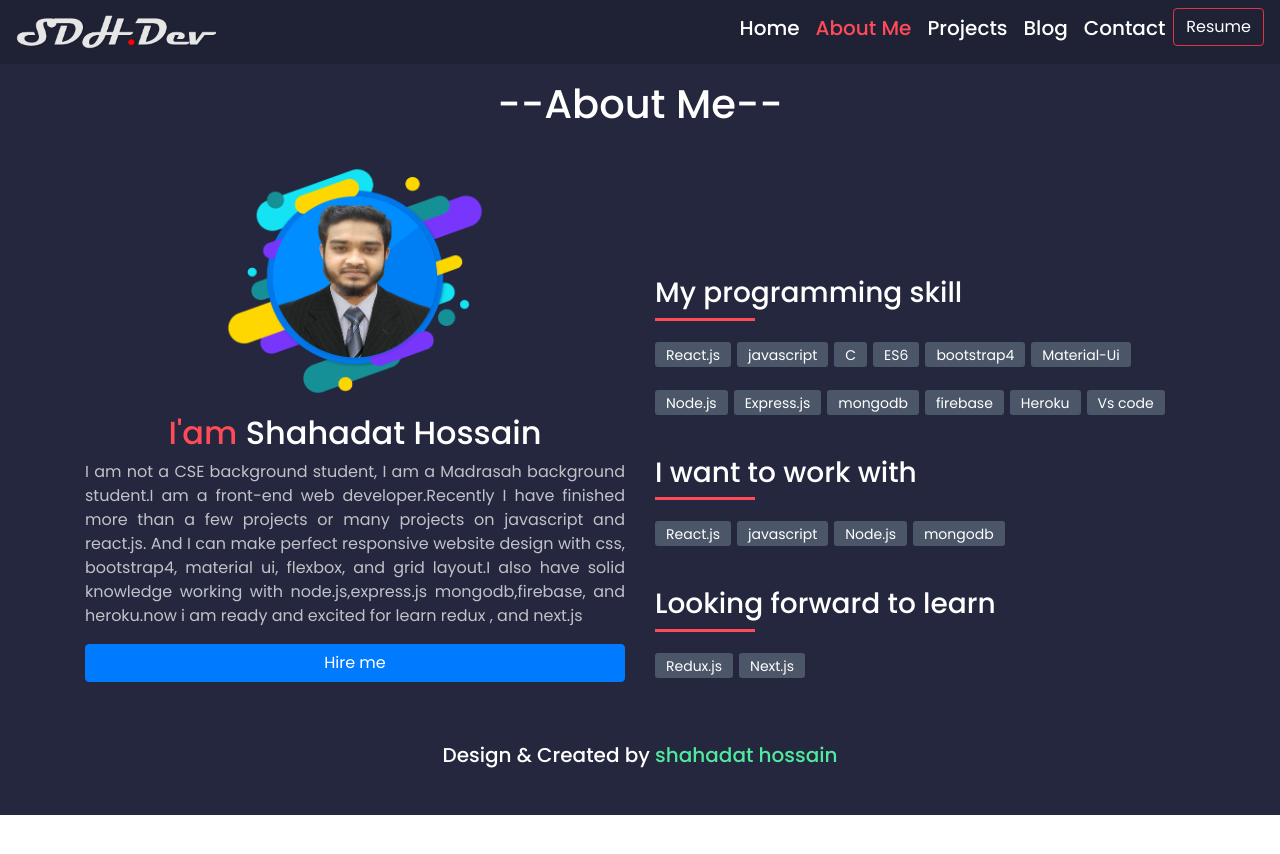
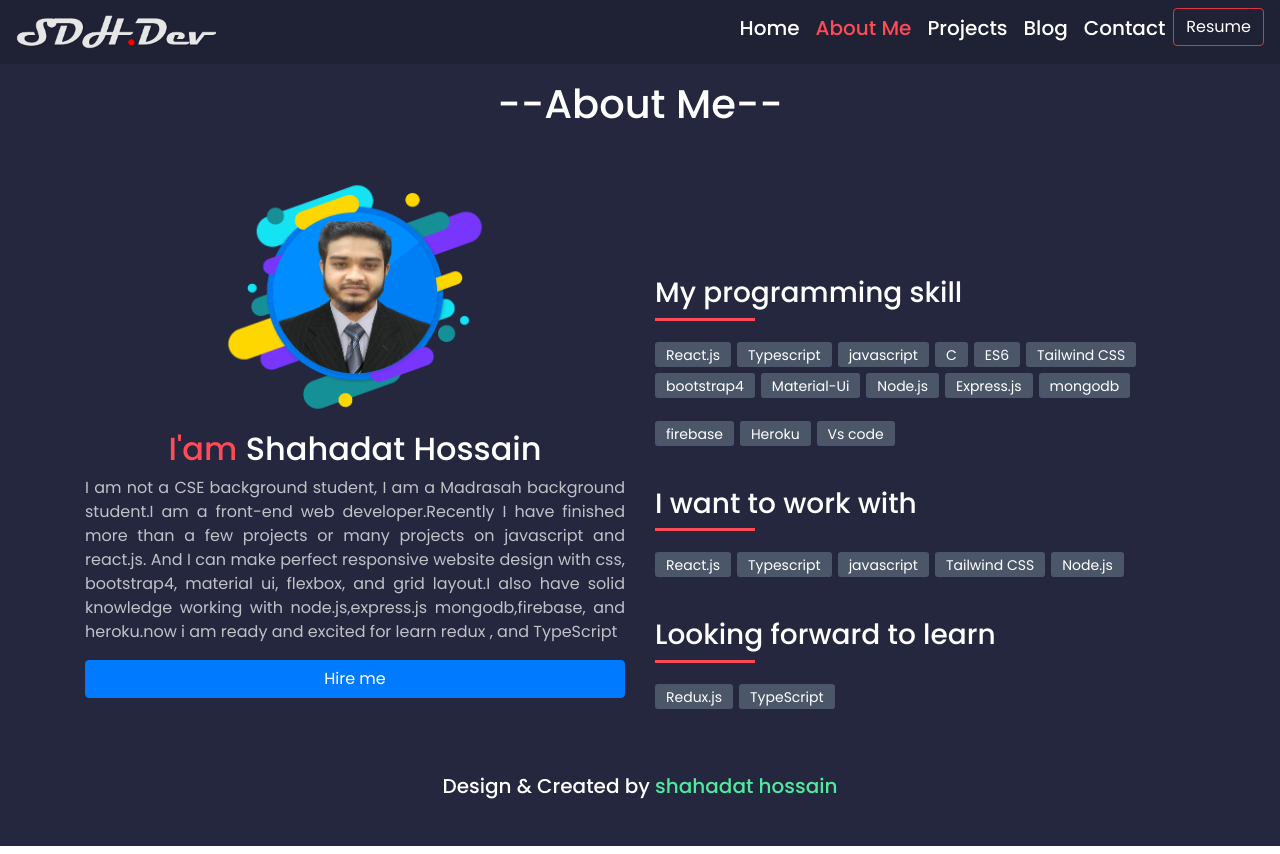
Before and after one commit to shahadat-rgb/my-portfolio, a React (Create React App) app: page /about-me in a window 1280 px wide. Before the commit the page ends 823 px from the top, so only its background shows below. Built offline with nearby package versions, Linux system fonts and the light colour scheme.

Commit message:
portfolio about me section updated

```diff
--- a/src/Component/AboutMyDetails/AboutMyDetails.js
+++ b/src/Component/AboutMyDetails/AboutMyDetails.js
@@ -16,7 +16,7 @@ const AboutMyDetails = () => {
                 <img style={{ width:'50%'}} src={shahadat} alt=""/>
               </div>
               <h2 className='text-white text-center'> <span style={{color:'#ff4a57'}}>I'am</span> Shahadat Hossain</h2>
-             <p style={{color:"#ffffffb7"}} className='mb-3 text-justify'>I am not a CSE background student, I am a Madrasah background student.I am a front-end web developer.Recently I have finished more than a few  projects or many projects on javascript and react.js. And I can make perfect responsive website design with css, bootstrap4, material ui, flexbox, and grid layout.I also have solid knowledge working with node.js,express.js mongodb,firebase, and heroku.now i am ready and excited for learn redux , and next.js</p>
+             <p style={{color:"#ffffffb7"}} className='mb-3 text-justify'>I am not a CSE background student, I am a Madrasah background student.I am a front-end web developer.Recently I have finished more than a few  projects or many projects on javascript and react.js. And I can make perfect responsive website design with css, bootstrap4, material ui, flexbox, and grid layout.I also have solid knowledge working with node.js,express.js mongodb,firebase, and heroku.now i am ready and excited for learn redux , and TypeScript</p>
              <div className="text-center">
              <Link to='contack-us'><button className='btn btn-primary text-center w-100 text-white'>Hire me</button></Link>
              </div>
@@ -26,9 +26,11 @@ const AboutMyDetails = () => {
               <div style={{width:'100px',height:'3px',background:"#ff4a57",marginBottom:"15px"}}></div>
               <div className='technolog'>
                 <span>React.js</span>
+                <span>Typescript</span>
                 <span>javascript</span>
                 <span>C</span>
                 <span>ES6</span>
+                <span>Tailwind CSS</span>
                 <span>bootstrap4</span>
                 <span>Material-Ui</span><br/><br/>
                 <span>Node.js</span>
@@ -43,9 +45,10 @@ const AboutMyDetails = () => {
               <div style={{width:'100px',height:'3px',background:"#ff4a57",marginBottom:"15px"}}></div>
               <div className='technolog'>
                 <span>React.js</span>
+                <span>Typescript</span>
                 <span>javascript</span>
+                <span>Tailwind CSS</span>
                 <span>Node.js</span>
-                 <span>mongodb</span>
                 <br/><br/>
               </div>
 
@@ -53,8 +56,8 @@ const AboutMyDetails = () => {
               <div style={{width:'100px',height:'3px',background:"#ff4a57",marginBottom:"15px"}}></div>
               <div className='technolog'>
               <span>Redux.js</span>
-              <span>Next.js</span>
-                <br/><br/>
+              <span>TypeScript</span>
+              <br/><br/>
               </div>
            </div>
        </div>
--- a/src/Component/Home/AboutMe/AboutMe.js
+++ b/src/Component/Home/AboutMe/AboutMe.js
@@ -14,19 +14,21 @@ const AboutMe = () => {
              <img style={{width:"50%"}} src={shahadat} alt=""/>
              </div>
               <h2 className='text-white text-center'> <span style={{color:'#ff4a57'}}>I'am</span> Shahadat Hossain</h2>
-              <p style={{color:"#ffffffb7"}} className='mb-3 text-justify'>I am not a CSE background student, I am a Madrasah background student.I am a front-end web developer.Recently I have finished more than a few  projects or many projects on javascript and react.js. And I can make perfect responsive website design with css, bootstrap4, material ui, flexbox, and grid layout.I also have solid knowledge working with node.js,express.js mongodb,firebase, and heroku.now i am ready and excited for learn redux , and next.js</p>
+              <p style={{color:"#ffffffb7"}} className='mb-3 text-justify'>I am not a CSE background student, I am a Madrasah background student.I am a front-end web developer.Recently I have finished more than a few  projects or many projects on javascript and react.js. And I can make perfect responsive website design with css, bootstrap4, material ui, flexbox, and grid layout.I also have solid knowledge working with node.js,express.js mongodb,firebase, and heroku.now i am ready and excited for learn redux , and Typescript</p>
              <div className="text-center">
              <Link to='contack-us'><button className='btn btn-primary text-center w-100 text-white'>Hire me</button></Link>
              </div>
            </div>
            <div className="col-md-6" style={{marginTop:"140px"}}>
-             <h3 className='text-white'>My programming skill</h3>
+             <h3 className='text-white'>My Technology skill</h3>
               <div style={{width:'100px',height:'3px',background:"#ff4a57",marginBottom:"15px"}}></div>
               <div className='technolog'>
                 <span>React.js</span>
+                <span>Typescript</span>
                 <span>javascript</span>
                 <span>C</span>
                 <span>ES6</span>
+                <span>Tailwind CSS</span>
                 <span>bootstrap4</span>
                 <span>Material-Ui</span><br/><br/>
                 <span>Node.js</span>
@@ -42,8 +44,9 @@ const AboutMe = () => {
               <div className='technolog'>
                 <span>React.js</span>
                 <span>javascript</span>
+                <span>Typescript</span>
+                <span>Tailwind css</span>
                 <span>Node.js</span>
-                 <span>mongodb</span>
                 <br/><br/>
               </div>
 
@@ -51,7 +54,7 @@ const AboutMe = () => {
               <div style={{width:'100px',height:'3px',background:"#ff4a57",marginBottom:"15px"}}></div>
               <div className='technolog'>
               <span>Redux.js</span>
-              <span>Next.js</span>
+              <span>TypeScript</span>
                 <br/><br/>
               </div>
            </div>
--- a/src/Component/Home/Header/Header.js
+++ b/src/Component/Home/Header/Header.js
@@ -3,7 +3,7 @@ import './Header.css'
 import shahadat from "../../../shahadat.png";
 // import Typical from "react-typical";
 import { FaFacebookSquare, FaGithub, FaLinkedin, FaMedium } from "react-icons/fa";
-import resume from "./Shahadat Hossain Resumi.pdf";
+import resume from "./Shahadat_Hossain_Resumi _updated.pdf";
 import { Link } from "react-router-dom";
 const Header = () => {
   // const expertise = [
@@ -70,7 +70,7 @@ const Header = () => {
               About Me
             </button>
           </Link>
-          <a href={resume} download="Shahadat Hossain Resumi.pdf">
+          <a href={resume} download="Shahadat_Hossain_Resumi _updated.pdf">
             <button className="btn btn-outline-danger text-white pd-4">
                Download CV
             </button>
--- a/src/Component/Home/HeaderNavbar/HeaderNavbar.js
+++ b/src/Component/Home/HeaderNavbar/HeaderNavbar.js
@@ -38,7 +38,7 @@ const HeaderNavbar = () => {
                            <h5> Contact</h5>
                     </Link>
                     </Nav.Link>
-                          <a href="https://drive.google.com/file/d/1HdaM0RmdfXaWW_KmT_DXtYSHy3CLn3dP/view"><button class="btn btn-outline-danger text-white my-2 my-sm-0" type="submit">Resume</button> </a>
+                          <a href="https://drive.google.com/file/d/188PzpRQ0ypsBVeLUUNnQb51ZcvUXf8KA/view?usp=sharing"><button class="btn btn-outline-danger text-white my-2 my-sm-0" type="submit">Resume</button> </a>
                     </Nav>
                 </Navbar.Collapse>
             </Navbar>
```
Also changed, not shown: src/Component/Home/Contack/Contack.js (+8 -0 lines), 2 other files (tests, documents, lock files or other folders).
